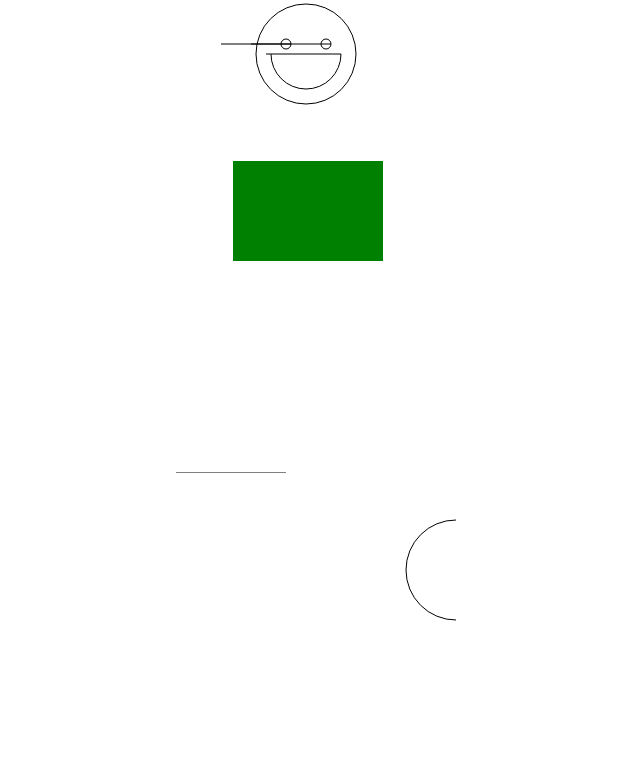
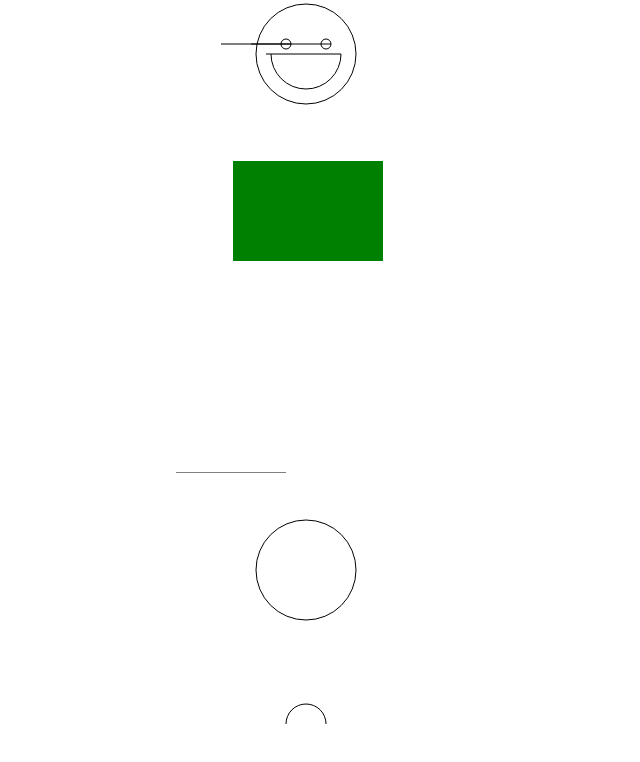
Before and after one commit to LehLapa/Atividade-Canvas, a plain HTML site: page index.html in a window 1280 px wide. Shown: the part 58-820 px from the top of the page, without its empty margins (334-974 px from the left). Drawn offline with Linux system fonts and the light colour scheme.

Commit message:
Sexto Commit - Alteração de arquivos HTML, JS e readme.md

```diff
--- a/index.html
+++ b/index.html
@@ -22,6 +22,9 @@
     <div id="circulo">
         <canvas id="canvas4"></canvas>
     </div>
+    <div>
+        <canvas id="canvas5"></canvas>
+    </div>
     <script src="js/script.js"></script>
 </body>
 </html>
--- a/js/script.js
+++ b/js/script.js
@@ -26,6 +26,11 @@ ctx3.stroke();
 const canvas4 = document.getElementById ('canvas4');
 const ctx4 = canvas4.getContext ('2d');
 ctx4.beginPath();
-ctx4.arc(300, 75, 50, 0, Math.PI * 2, true);
+ctx4.arc(150, 75, 50, 0, Math.PI * 2, true);
 ctx4.moveTo(200, 100);
 ctx4.stroke();
+
+const canvas5 = document.getElementById('canvas5');
+const ctx5 = canvas5.getContext('2d');
+ctx5.arc(150, 75, 20, 0, Math.PI * 75, true);
+ctx5.stroke();
```
Also changed, not shown: 1 other file.
